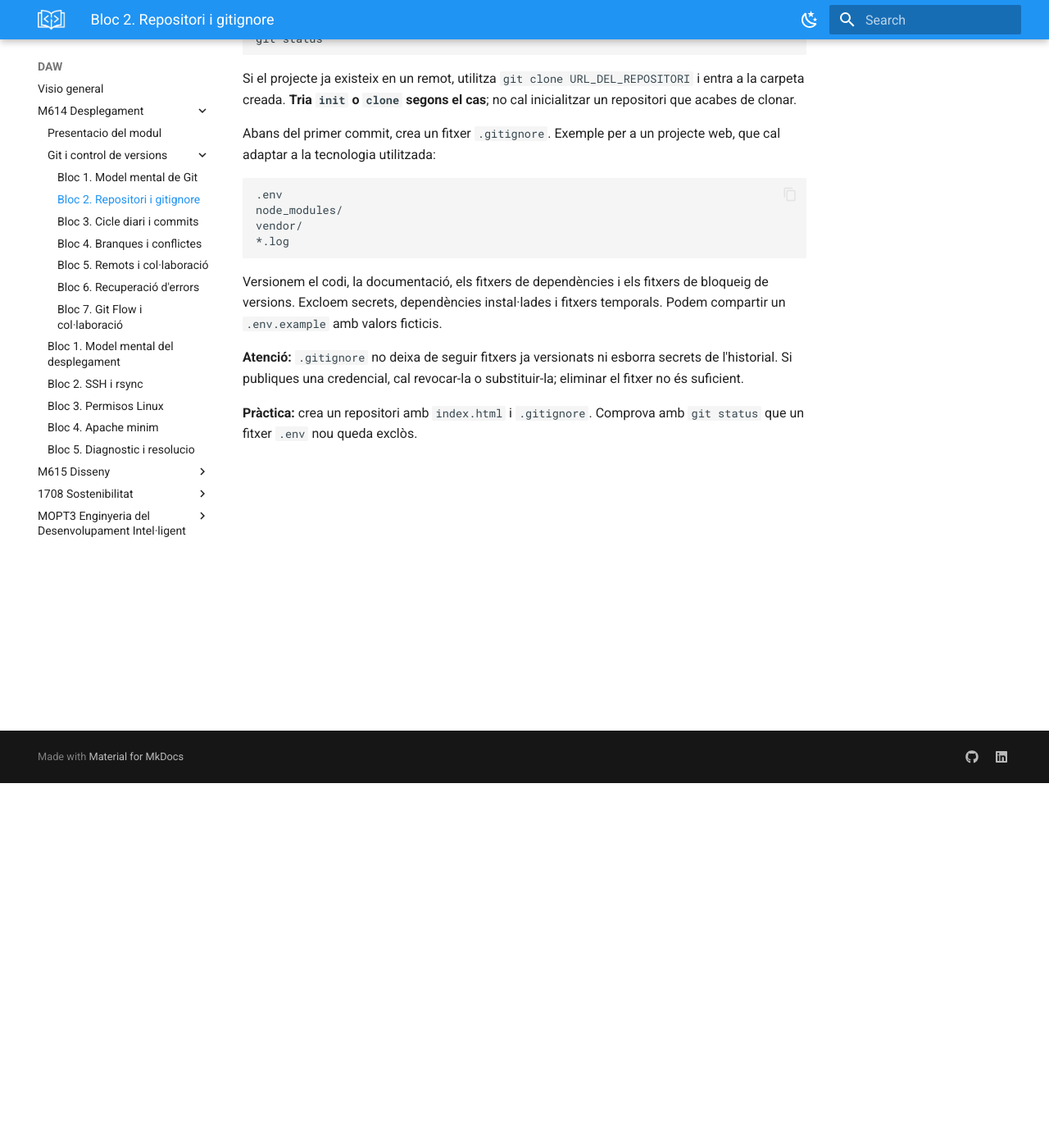
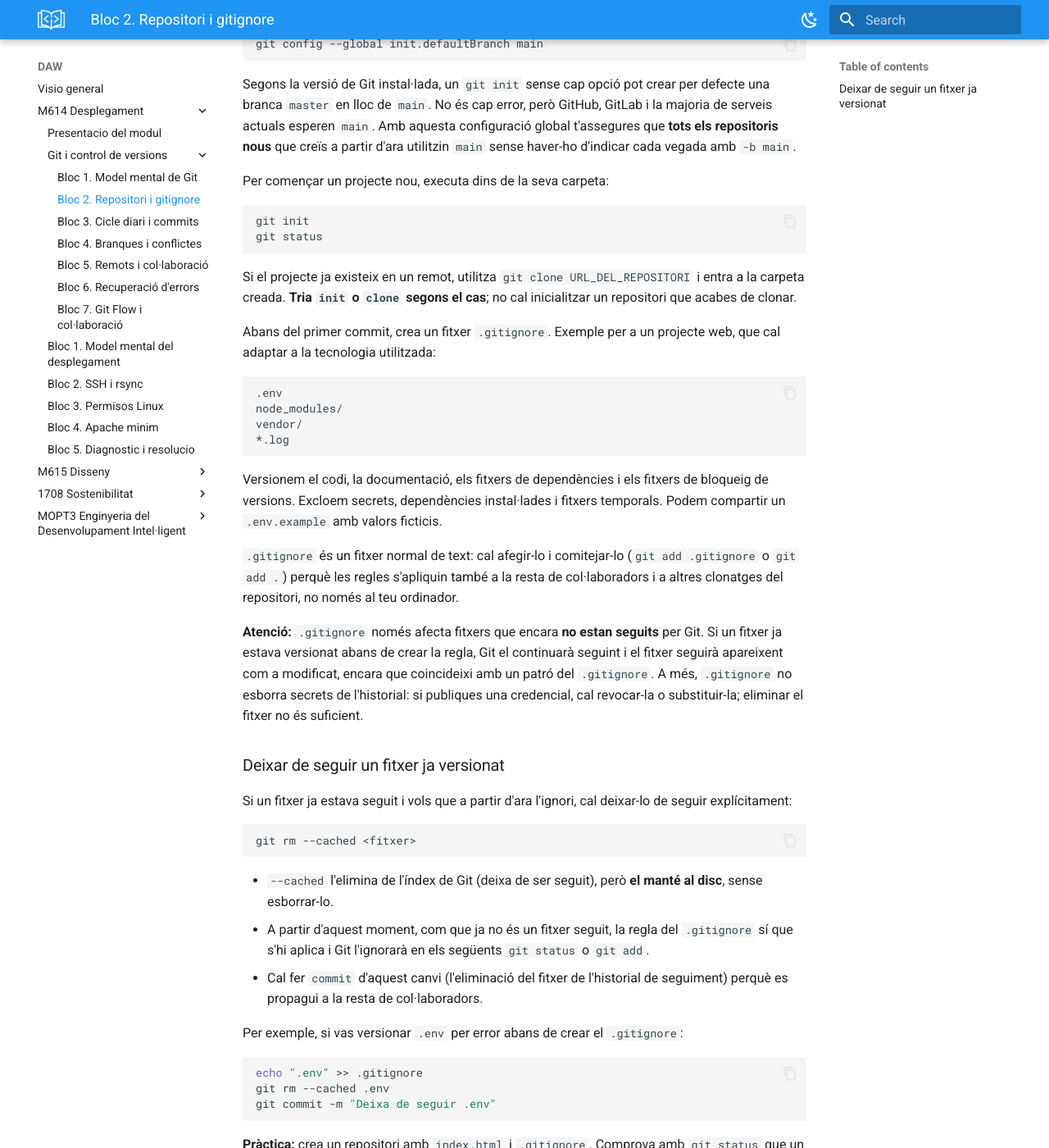
Before and after one commit to sllado1/Apunts, an MkDocs documentation site: the page built from docs/DAW/M614Desplegament/2_Git_Repositori_i_Gitignore.md, in a window 1280 px wide and 1400 px high, scrolled down 445 px. Shown: the whole window at 82% size. Built offline with MkDocs 1.6.1 and Material for MkDocs 9.7.7, drawn with Linux system fonts in a browser that asks for light colours; some of the changed text lies outside the part shown.

````diff
--- a/docs/DAW/M614Desplegament/2_Git_Repositori_i_Gitignore.md
+++ b/docs/DAW/M614Desplegament/2_Git_Repositori_i_Gitignore.md
@@ -9,10 +9,18 @@ git config --global user.name "Nom Cognom"
 git config --global user.email "alumne@example.com"
 ```
 
+També pots configurar, una única vegada per ordinador, que la branca principal es digui sempre `main`:
+
+```bash
+git config --global init.defaultBranch main
+```
+
+Segons la versió de Git instal·lada, un `git init` sense cap opció pot crear per defecte una branca `master` en lloc de `main`. No és cap error, però GitHub, GitLab i la majoria de serveis actuals esperen `main`. Amb aquesta configuració global t'assegures que **tots els repositoris nous** que creïs a partir d'ara utilitzin `main` sense haver-ho d'indicar cada vegada amb `-b main`.
+
 Per començar un projecte nou, executa dins de la seva carpeta:
 
 ```bash
-git init -b main
+git init
 git status
 ```
 
@@ -29,6 +37,28 @@ vendor/
 
 Versionem el codi, la documentació, els fitxers de dependències i els fitxers de bloqueig de versions. Excloem secrets, dependències instal·lades i fitxers temporals. Podem compartir un `.env.example` amb valors ficticis.
 
-**Atenció:** `.gitignore` no deixa de seguir fitxers ja versionats ni esborra secrets de l'historial. Si publiques una credencial, cal revocar-la o substituir-la; eliminar el fitxer no és suficient.
+`.gitignore` és un fitxer normal de text: cal afegir-lo i comitejar-lo (`git add .gitignore` o `git add .`) perquè les regles s'apliquin també a la resta de col·laboradors i a altres clonatges del repositori, no només al teu ordinador.
+
+**Atenció:** `.gitignore` només afecta fitxers que encara **no estan seguits** per Git. Si un fitxer ja estava versionat abans de crear la regla, Git el continuarà seguint i el fitxer seguirà apareixent com a modificat, encara que coincideixi amb un patró del `.gitignore`. A més, `.gitignore` no esborra secrets de l'historial: si publiques una credencial, cal revocar-la o substituir-la; eliminar el fitxer no és suficient.
+
+### Deixar de seguir un fitxer ja versionat
+
+Si un fitxer ja estava seguit i vols que a partir d'ara l'ignori, cal deixar-lo de seguir explícitament:
+
+```bash
+git rm --cached <fitxer>
+```
+
+- `--cached` l'elimina de l'índex de Git (deixa de ser seguit), però **el manté al disc**, sense esborrar-lo.
+- A partir d'aquest moment, com que ja no és un fitxer seguit, la regla del `.gitignore` sí que s'hi aplica i Git l'ignorarà en els següents `git status` o `git add`.
+- Cal fer `commit` d'aquest canvi (l'eliminació del fitxer de l'historial de seguiment) perquè es propagui a la resta de col·laboradors.
+
+Per exemple, si vas versionar `.env` per error abans de crear el `.gitignore`:
+
+```bash
+echo ".env" >> .gitignore
+git rm --cached .env
+git commit -m "Deixa de seguir .env"
+```
 
 **Pràctica:** crea un repositori amb `index.html` i `.gitignore`. Comprova amb `git status` que un fitxer `.env` nou queda exclòs.
````
Also changed, not shown: docs/DAW/M615Disseny/3_Layout.md (+2 -0 lines), 1 other file.
